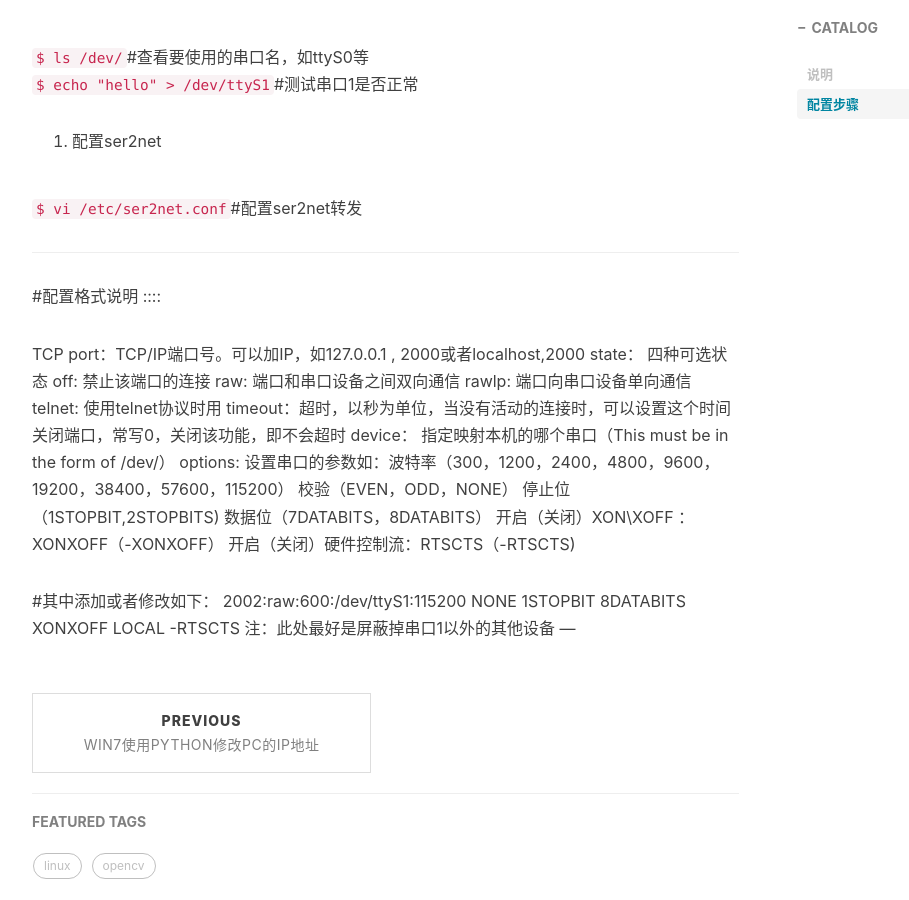
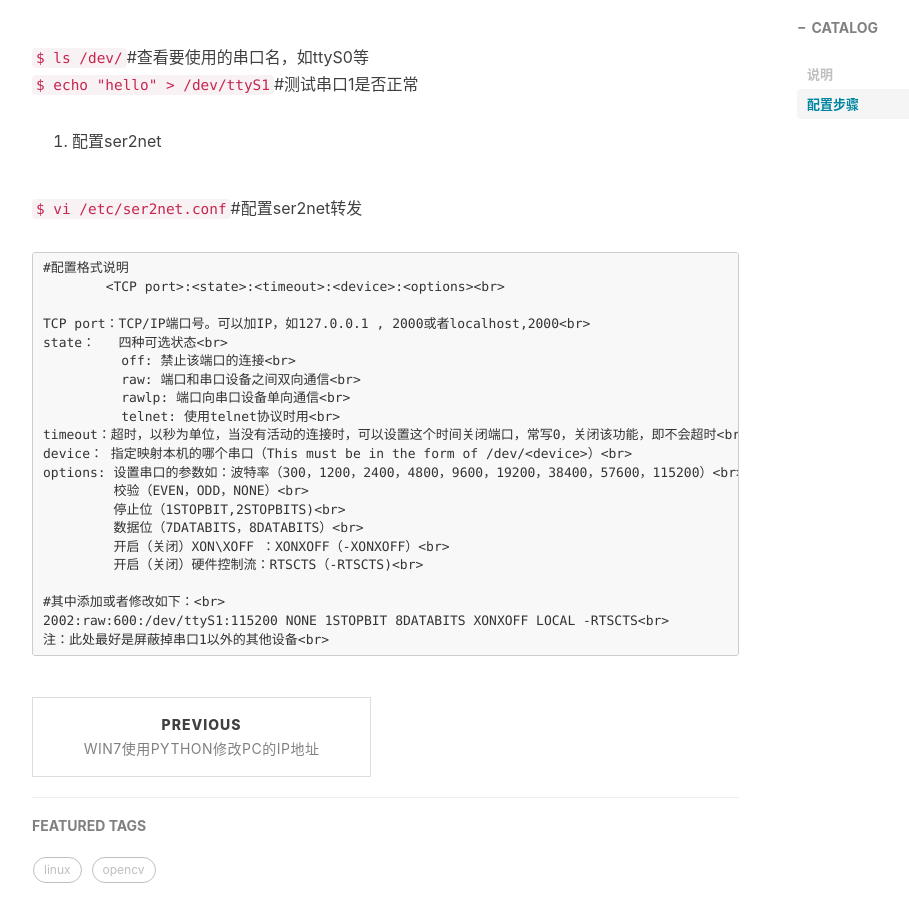
Before and after one commit to Lmonologue/baymax.github.io, a Jekyll site: the page built from _posts/2017-05-23-widora配置ser2net服务.md, in a window 1280 px wide and 900 px high, scrolled down 952 px. Shown: the whole window, without its empty margins (233-1142 px from the left). Built offline with Jekyll 4.4.1, drawn with Linux system fonts in a browser that asks for light colours; nearby versions of some CDN libraries; comment, search, counter and statistics services are not loaded.

Commit message:
Update 2017-05-23-widora配置ser2net服务.md

````diff
--- a/_posts/2017-05-23-widora配置ser2net服务.md
+++ b/_posts/2017-05-23-widora配置ser2net服务.md
@@ -30,26 +30,26 @@
 
 `$ vi /etc/ser2net.conf`#配置ser2net转发
 
----
+```
 #配置格式说明
-	<TCP port>:<state>:<timeout>:<device>:<options>
+	<TCP port>:<state>:<timeout>:<device>:<options><br>
 
-TCP port：TCP/IP端口号。可以加IP，如127.0.0.1 , 2000或者localhost,2000
-state：   四种可选状态
-	  off: 禁止该端口的连接
-	  raw: 端口和串口设备之间双向通信
-	  rawlp: 端口向串口设备单向通信
-	  telnet: 使用telnet协议时用
-timeout：超时，以秒为单位，当没有活动的连接时，可以设置这个时间关闭端口，常写0，关闭该功能，即不会超时
-device： 指定映射本机的哪个串口（This must be in the form of /dev/<device>）
-options: 设置串口的参数如：波特率（300，1200，2400，4800，9600，19200，38400，57600，115200）
-	 校验（EVEN，ODD，NONE）
-	 停止位（1STOPBIT,2STOPBITS)
-	 数据位（7DATABITS，8DATABITS）
-	 开启（关闭）XON\XOFF ：XONXOFF（-XONXOFF）
-	 开启（关闭）硬件控制流：RTSCTS（-RTSCTS)
+TCP port：TCP/IP端口号。可以加IP，如127.0.0.1 , 2000或者localhost,2000<br>
+state：   四种可选状态<br>
+	  off: 禁止该端口的连接<br>
+	  raw: 端口和串口设备之间双向通信<br>
+	  rawlp: 端口向串口设备单向通信<br>
+	  telnet: 使用telnet协议时用<br>
+timeout：超时，以秒为单位，当没有活动的连接时，可以设置这个时间关闭端口，常写0，关闭该功能，即不会超时<br>
+device： 指定映射本机的哪个串口（This must be in the form of /dev/<device>）<br>
+options: 设置串口的参数如：波特率（300，1200，2400，4800，9600，19200，38400，57600，115200）<br>
+	 校验（EVEN，ODD，NONE）<br>
+	 停止位（1STOPBIT,2STOPBITS)<br>
+	 数据位（7DATABITS，8DATABITS）<br>
+	 开启（关闭）XON\XOFF ：XONXOFF（-XONXOFF）<br>
+	 开启（关闭）硬件控制流：RTSCTS（-RTSCTS)<br>
 
-#其中添加或者修改如下：
-2002:raw:600:/dev/ttyS1:115200 NONE 1STOPBIT 8DATABITS XONXOFF LOCAL -RTSCTS
-注：此处最好是屏蔽掉串口1以外的其他设备
----
+#其中添加或者修改如下：<br>
+2002:raw:600:/dev/ttyS1:115200 NONE 1STOPBIT 8DATABITS XONXOFF LOCAL -RTSCTS<br>
+注：此处最好是屏蔽掉串口1以外的其他设备<br>
+```
````
